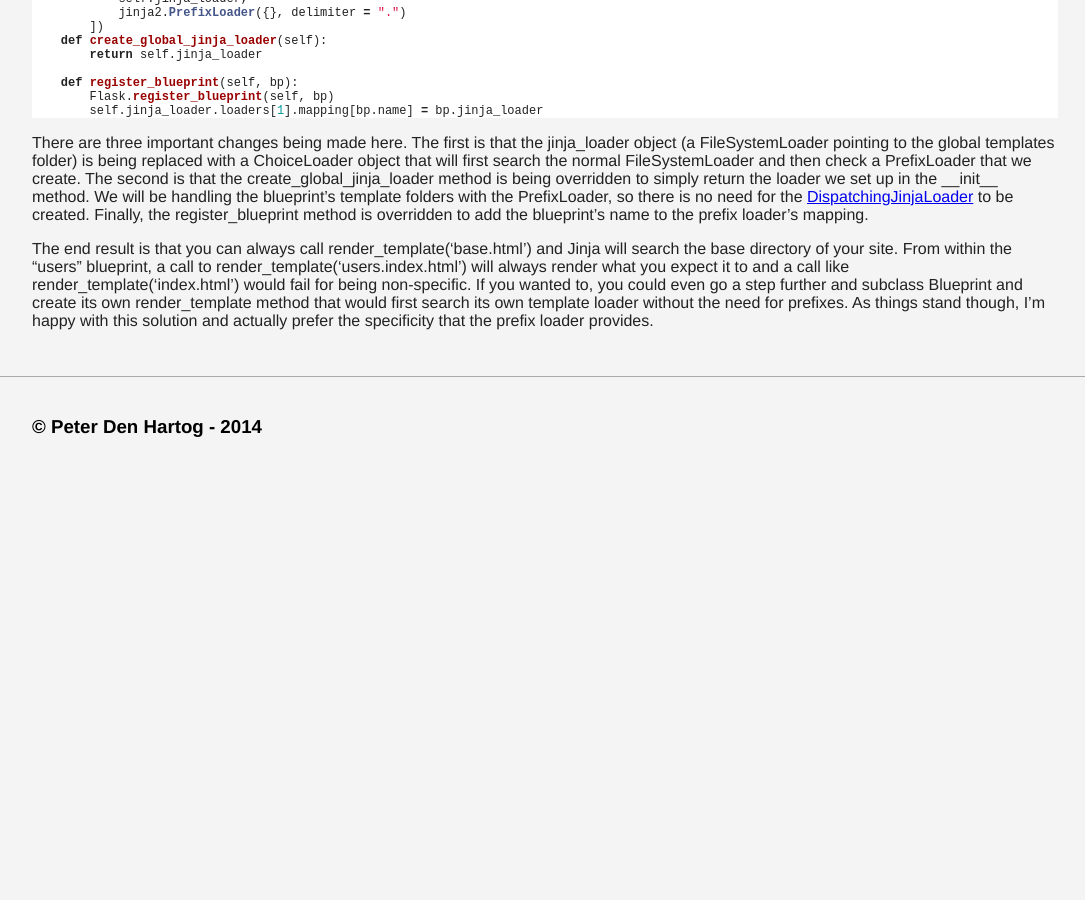
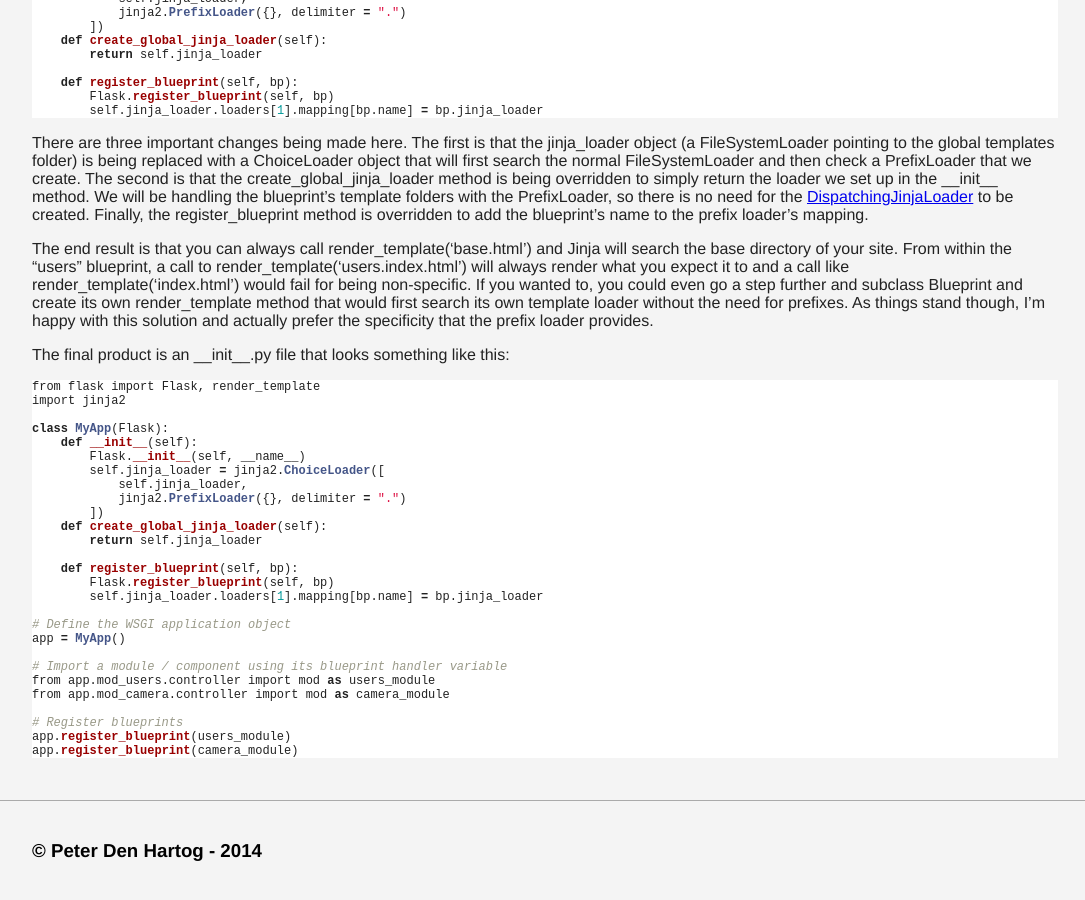
Before and after one commit to pddenhar/pddenhar.github.io, a Jekyll site: the page built from _posts/2015-01-16-flask-blueprint-templates.md, in a window 1280 px wide and 900 px high, scrolled down 1315 px. Shown: the whole window, without its empty margins (95-1180 px from the left). Built offline with Jekyll 4.4.1, drawn with Linux system fonts in a browser that asks for light colours; nearby versions of some CDN libraries; some web fonts are replaced; before the commit the page ends 1791 px from its top, so only the background shows below that.

Commit message:
Added a full example to Flask post

```diff
--- a/_posts/2015-01-16-flask-blueprint-templates.md
+++ b/_posts/2015-01-16-flask-blueprint-templates.md
@@ -65,3 +65,34 @@ class MyApp(Flask):
 There are three important changes being made here. The first is that the jinja_loader object (a FileSystemLoader pointing to the global templates folder) is being replaced with a ChoiceLoader object that will first search the normal FileSystemLoader and then check a PrefixLoader that we create. The second is that the create_global_jinja_loader method is being overridden to simply return the loader we set up in the \_\_init\_\_ method. We will be handling the blueprint's template folders with the PrefixLoader, so there is no need for the [DispatchingJinjaLoader](https://github.com/mitsuhiko/flask/blob/33534bb4a9937e6faba5ecec4586519f453369b6/flask/templating.py#L46-100) to be created. Finally, the register_blueprint method is overridden to add the blueprint's name to the prefix loader's mapping.
 
 The end result is that you can always call render_template('base.html') and Jinja will search the base directory of your site. From within the "users" blueprint, a call to render_template('users.index.html') will always render what you expect it to and a call like render_template('index.html') would fail for being non-specific. If you wanted to, you could even go a step further and subclass Blueprint and create its own render_template method that would first search its own template loader without the need for prefixes. As things stand though, I'm happy with this solution and actually prefer the specificity that the prefix loader provides.
+
+The final product is an \_\_init\_\_.py file that looks something like this:
+{% highlight python %}
+from flask import Flask, render_template
+import jinja2
+
+class MyApp(Flask):
+    def __init__(self):
+        Flask.__init__(self, __name__)
+        self.jinja_loader = jinja2.ChoiceLoader([
+            self.jinja_loader,
+            jinja2.PrefixLoader({}, delimiter = ".")
+        ])
+    def create_global_jinja_loader(self):
+        return self.jinja_loader
+
+    def register_blueprint(self, bp):
+        Flask.register_blueprint(self, bp)
+        self.jinja_loader.loaders[1].mapping[bp.name] = bp.jinja_loader
+
+# Define the WSGI application object
+app = MyApp()
+
+# Import a module / component using its blueprint handler variable
+from app.mod_users.controller import mod as users_module
+from app.mod_camera.controller import mod as camera_module
+
+# Register blueprints
+app.register_blueprint(users_module)
+app.register_blueprint(camera_module)
+{% endhighlight %}
```
